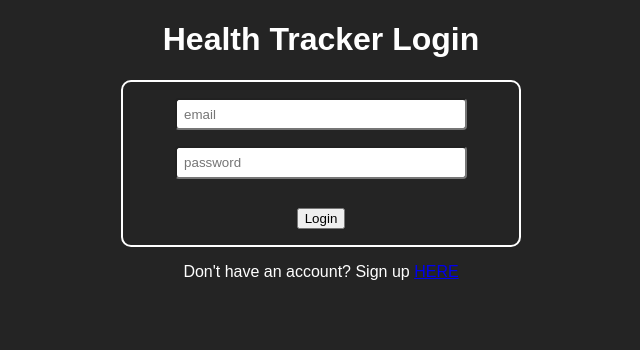
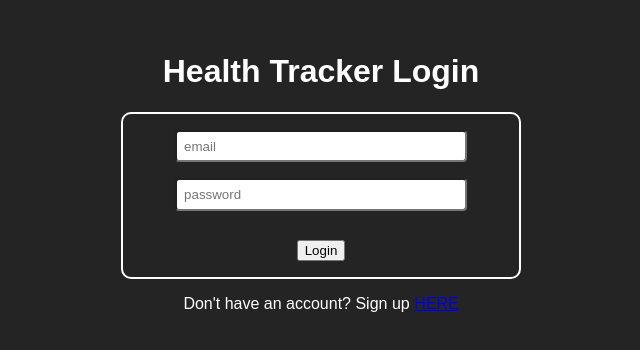
Before and after one commit to Gavin-Barham/health-tracker-client, a React (Vite) app: page /login in a window 1280 px wide. Shown: the top 350 px of the page, without its empty margins (319-959 px from the left). Built offline with nearby package versions, Linux system fonts and the light colour scheme.

Commit message:
attempt to fix hosting issue with 404

```diff
--- a/index.html
+++ b/index.html
@@ -7,11 +7,7 @@
     <meta name="description" content="Health Tracker App." />
     <meta name="author" content="Gavin-Barham" />
 
-    <!-- SCRIPTS/LINKS -->
-    <!-- <link rel="shortcut icon" type="x-icon" href="./src/images/g-favicon.png" /> -->
-    <link rel="stylesheet" href="./src/index.css" />
-
-    <script type="module" src="./src/main.jsx"></script>
+    <script type="module" src="/src/main.jsx"></script>
 
     <!-- TITLE -->
     <title>Health Tracker</title>
--- a/package.json
+++ b/package.json
@@ -1,6 +1,6 @@
 {
   "name": "health-tracker",
-  "private": false,
+  "private": true,
   "version": "0.0.1",
   "type": "module",
   "scripts": {
@@ -18,6 +18,6 @@
     "@types/react": "^18.0.28",
     "@types/react-dom": "^18.0.11",
     "@vitejs/plugin-react": "^3.1.0",
-    "vite": "^4.2.0"
+    "vite": "^4.2.2"
   }
 }
--- a/src/App.jsx
+++ b/src/App.jsx
@@ -1,5 +1,6 @@
 import React, { useState, useEffect } from "react";
-import { Routes, Route, Navigate } from "react-router-dom";
+import { BrowserRouter as Router, Routes, Route, Navigate } from "react-router-dom";
+import "./App.css";
 
 // Import components for the routes
 import Login from "./pages/Login/Login";
@@ -7,11 +8,11 @@ import Register from "./pages/Register/Register";
 import Home from "./pages/Home/Home";
 
 // Import Middleware
-import getCookie from "./assets/getCookie";
+import getCookie from "./utils/getCookie";
 
 function App() {
   const token = localStorage.getItem("access_token");
-  const [authenticated, setAuthenticated] = useState(token ? true : false);
+  const [isAuthenticated, setIsAuthenticated] = useState(token ? true : false);
 
   useEffect(() => {
     const token = localStorage.getItem("access_token");
@@ -37,38 +38,42 @@ function App() {
             .then((data) => {
               if (data.accessToken) {
                 localStorage.setItem("access_token", data.accessToken);
-                setAuthenticated(true);
+                setIsAuthenticated(true);
               } else {
-                setAuthenticated(false);
+                setIsAuthenticated(false);
               }
             })
             .catch((error) => {
-              console.error("Error refreshing token:", error);
-              setAuthenticated(false);
+              console.error("Error refreshing token:", error.message);
+              setIsAuthenticated(false);
             });
         } else {
-          setAuthenticated(true);
+          setIsAuthenticated(true);
         }
       })
       .catch((error) => {
         console.error("Error checking token:", error);
-        setAuthenticated(false);
+        setIsAuthenticated(false);
       });
     } else {
-      setAuthenticated(false);
+      setIsAuthenticated(false);
     }
   }, []);
 
   return (
+    <div className="App">
+      <Router>
       <Routes>
-      <Route path="/login" element={<Login setAuthenticated={setAuthenticated} />} />
+        <Route path="/login" element={<Login setIsAuthenticated={setIsAuthenticated} />} />
         <Route path="/register" element={<Register />} />
-      {authenticated ? (
+        {isAuthenticated ? (
           <Route path="/" element={<Home />} />
         ) : (
           <Route path="" element={<Navigate to="/login" />} />
         )}
       </Routes>
+      </Router>
+    </div>
   );
 }
 
--- a/src/main.jsx
+++ b/src/main.jsx
@@ -1,13 +1,10 @@
 import React from 'react'
 import ReactDOM from 'react-dom/client'
-import { BrowserRouter as Router} from'react-router-dom'
 import App from './App'
 import './index.css'
 
 ReactDOM.createRoot(document.getElementById('root')).render(
   <React.StrictMode>
-    <Router>
       <App />
-    </Router>
   </React.StrictMode>,
 )
```
Also changed, not shown: src/utils/getCookie.js (renamed from src/assets/getCookie.js), 1 other file (tests, documents, lock files or other folders). Lines whose indentation alone changed are shown as unchanged.
